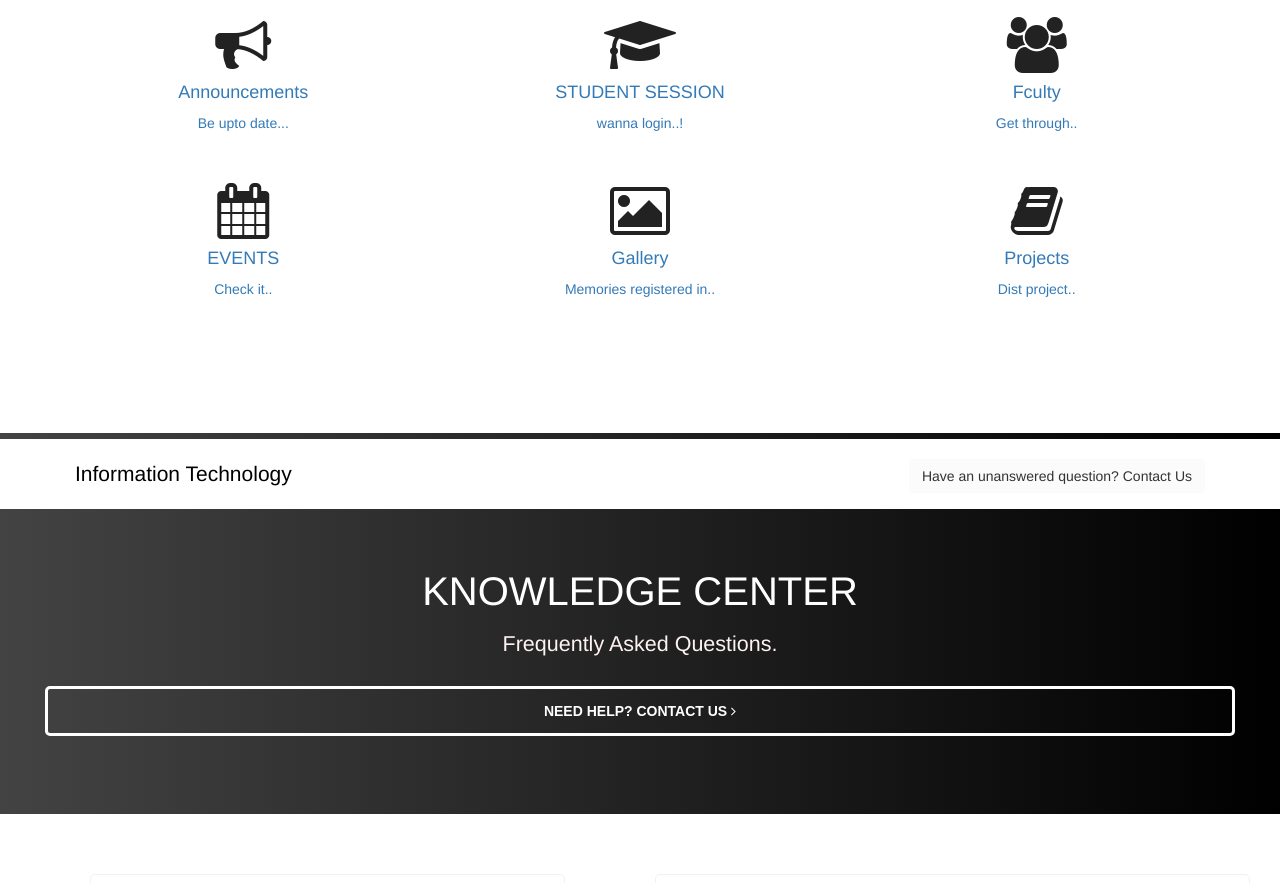
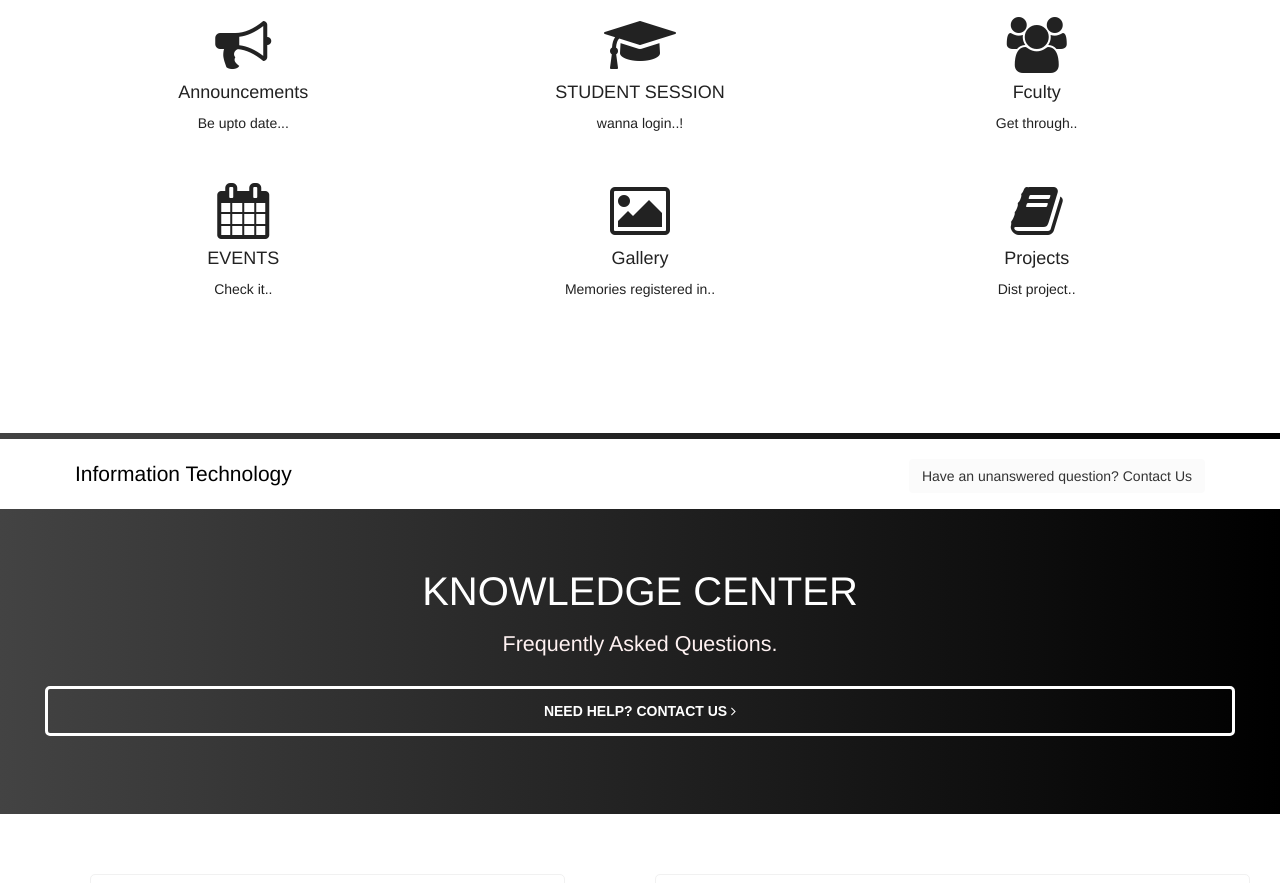
Before and after one commit to Janani-Chitra/janani-chitra.github.io, a plain HTML site: page index.html in a window 1280 px wide. Shown: the part 1043-1926 px from the top of the page. Drawn offline with nearby package versions, Linux system fonts and the light colour scheme; a web font is replaced by a local one.

Commit message:
Update index.html

```diff
--- a/index.html
+++ b/index.html
@@ -38,6 +38,9 @@ footer{
 width: 100%;
 
 }
+       .top{
+           color:#222222;
+       }
 #con-loc{
 
 font-family: 'Vidaloka', serif;
@@ -274,23 +277,23 @@ font-family: 'Vidaloka', serif;
                 <div class="row slideanim">
                 <div class="col-33">
                     <i class="fa fa-bullhorn" aria-hidden="true"></i>
-                    <h4>Announcements</h4>
-                    <p>Be upto date...</p>
+                    <h4 class="top">Announcements</h4>
+                    <p class="top">Be upto date...</p>
                 </div>
 
              </a>
              <a style="display:block" href="#">
                 <div class="col-33">
                     <i class="fa fa-graduation-cap" aria-hidden="true"></i>
-                    <h4>STUDENT SESSION</h4>
-                    <p>wanna login..!</p>
+                    <h4 class="top">STUDENT SESSION</h4>
+                    <p class="top">wanna login..!</p>
                 </div>
               </a>
               <a style="display:block" href="#">
                 <div class="col-33">
                     <i class="fa fa-users" aria-hidden="true"></i>
-                    <h4>Fculty</h4>
-                    <p>Get through..</p>
+                    <h4 class="top">Fculty</h4>
+                    <p class="top">Get through..</p>
                 </div>
               </a>
 
@@ -300,22 +303,22 @@ font-family: 'Vidaloka', serif;
             <div class="row slideanim">
                 <div class="col-33">
                     <i class="fa fa-calendar" aria-hidden="true"></i>
-                    <h4>EVENTS</h4>
-                    <p>Check it..</p>
+                    <h4 class="top">EVENTS</h4>
+                    <p class="top">Check it..</p>
                 </div>
             </a>
             <a style="display:block" href="#">
                 <div class="col-33">
                     <i class="fa fa-picture-o" aria-hidden="true"></i>
-                    <h4>Gallery</h4>
-                    <p>Memories registered in..</p>
+                    <h4 class="top">Gallery</h4>
+                    <p class="top">Memories registered in..</p>
                 </div>
             </a>
             <a style="display:block" href="#">
                 <div class="col-33">
                     <i class="fa fa-book" aria-hidden="true"></i>
-                    <h4>Projects</h4>
-                    <p>Dist project..</p>
+                    <h4 class="top">Projects</h4>
+                    <p class="top">Dist project..</p>
                 </div>
             </a>
             </div>
```
